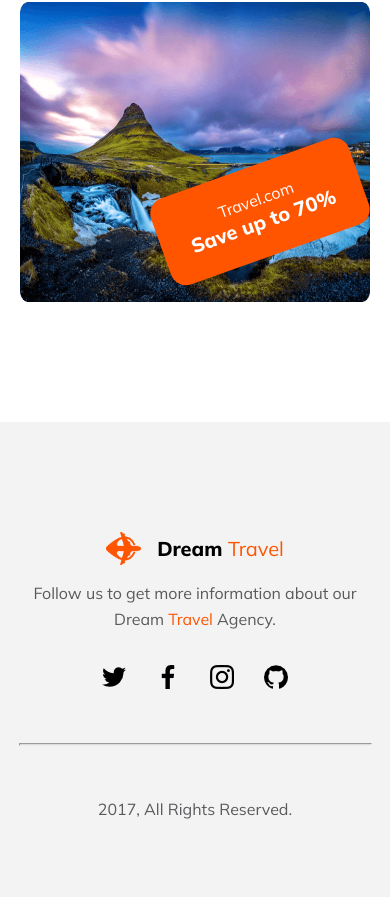
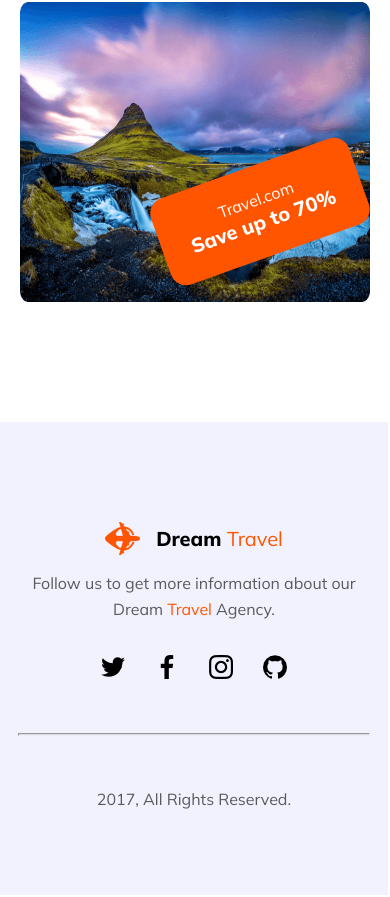
Before and after one commit to nznazmulhuda/dream-travel, a plain HTML site: page index.html in a window 390 px wide. Shown: the part 9638-10535 px from the top of the page. Drawn offline with Linux system fonts and the light colour scheme.

Commit message:
responsive checked

```diff
--- a/css/footer.css
+++ b/css/footer.css
@@ -4,18 +4,11 @@ footer {
   justify-content: center;
   align-items: center;
   margin-top: 100px;
-  padding-top: 110px;
-  width: 100%;
-  background: rgba(19, 19, 24, 0.05);
+  padding-top: 100px;
+  width: calc(100% - 2px);
+  background: rgba(0, 0, 255, 0.05);
+  padding-bottom: 50px;
 }
-
-footer {
-  display: flex;
-  justify-content: space-between;
-  align-items: center;
-  padding-bottom: 5vh;
-}
-
 footer .logo {
   display: flex;
   align-items: center;
@@ -34,7 +27,7 @@ footer .logo h1 {
 }
 
 footer p {
-  width: 769px;
+  width: 90%;
   color: #5a5a5d;
   text-align: center;
   font-size: 16px;
@@ -50,7 +43,7 @@ footer .social {
 footer hr {
   margin-top: 50px;
   margin-bottom: 50px;
-  width: 872px;
+  width: 50%;
   height: 1px;
   background: rgba(19, 19, 24, 0.1);
 }
```
